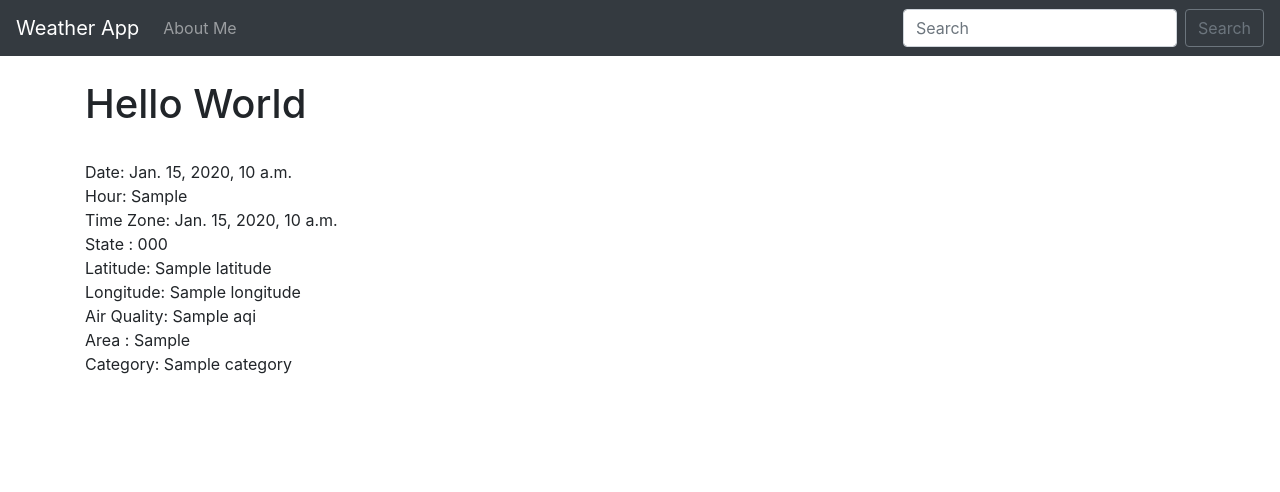
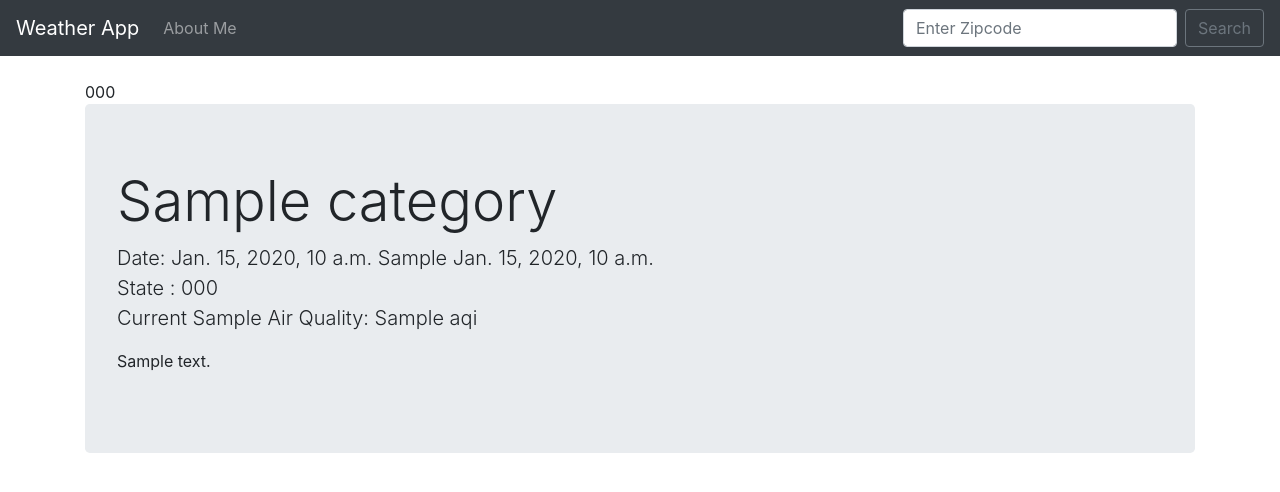
Before and after one commit to atldrake/WeatherApp, a Django app: template lookup/templates/home.html in a window 1280 px wide. Shown: the top 492 px of the page. Run offline with Django 3.2, Linux system fonts and the light colour scheme; the template is opened without the code that fills it: most values are stand-ins (such as "Sample title", 1, 10 or a date in 2020); some libraries are stand-ins or nearby versions.

Commit message:
Final commit

```diff
--- a/lookup/templates/base.html
+++ b/lookup/templates/base.html
@@ -8,7 +8,28 @@
     <!-- Bootstrap CSS -->
     <link rel="stylesheet" href="https://stackpath.bootstrapcdn.com/bootstrap/4.5.2/css/bootstrap.min.css" integrity="sha384-JcKb8q3iqJ61gNV9KGb8thSsNjpSL0n8PARn9HuZOnIxN0hoP+VmmDGMN5t9UJ0Z" crossorigin="anonymous">
 
-    <title>Hello, world!</title>
+    <title>Air Quality | Weather App </title>
+    <style>
+      .good{
+        background-color: #0c0;
+      }
+      .moderate{
+        background-color: #FFFF00;
+      }
+      .usg{
+        background-color: #FF9900;
+      }
+      .unhealthy{
+        background-color: #FF0000;
+      }
+      .veryunhealthy{
+        background-color: #990066;
+      }
+      .hazardous{
+        background-color: #660000;
+      }
+
+    </style>
   </head>
   <body>
     <nav class="navbar navbar-expand-lg navbar-dark bg-dark">
@@ -26,8 +47,9 @@
 
 
           </ul>
-          <form class="form-inline my-2 my-lg-0">
-            <input class="form-control mr-sm-2" type="search" placeholder="Search" aria-label="Search">
+          <form action="{% url 'home' %}" class="form-inline my-2 my-lg-0" method="POST">
+            {% csrf_token %}
+            <input class="form-control mr-sm-2" type="search" placeholder="Enter Zipcode" aria-label="Search" name="zipcode">
             <button class="btn btn-outline-secondary my-2 my-sm-0" type="submit">Search</button>
           </form>
         </div>
--- a/lookup/templates/home.html
+++ b/lookup/templates/home.html
@@ -1,22 +1,25 @@
 {%extends 'base.html'%}
 {% block content%}
 
-<h1>Hello World</h1>
-<br>
+{% if zipcode %}
+    {{zipcode}}
+{% endif %}
 
 {% if api %}
     {% if api == "Error ..." %}
         There was an error, please try again ...
     {% else %}
-        Date: {{ api.0.DateObserved }} <br>
-        Hour: {{ api.0.HourObserved }} <br>
-        Time Zone: {{ api.0.LocalTimeZone }}<br>
-        State : {{ api.0.StateCode }} <br>
-        Latitude: {{api.0.Latitude}} <br>
-        Longitude: {{api.0.Longitude}} <br>
-        Air Quality: {{ api.0.AQI }} <br>
-        Area : {{ api.0.ReportingArea }}<br>
-        Category: {{ api.0.Category.Name }} <br><br>
+    <div class="jumbotron {{category_color}}">
+        <h1 class="display-4">{{ api.0.Category.Name }}</h1>
+        <p class="lead"> Date: {{ api.0.DateObserved }} {{ api.0.HourObserved }} {{ api.0.LocalTimeZone }} <br> State : {{ api.0.StateCode }} <br>Current {{ api.0.ReportingArea }} Air Quality: {{ api.0.AQI }}</p>
+
+        <p>{{category_description}}</p>
+
+
+
+    </div>
+    <br>
+
     {% endif %}
 
 {% endif %}
```
Also changed, not shown: lookup/views.py (+67 -6 lines).
